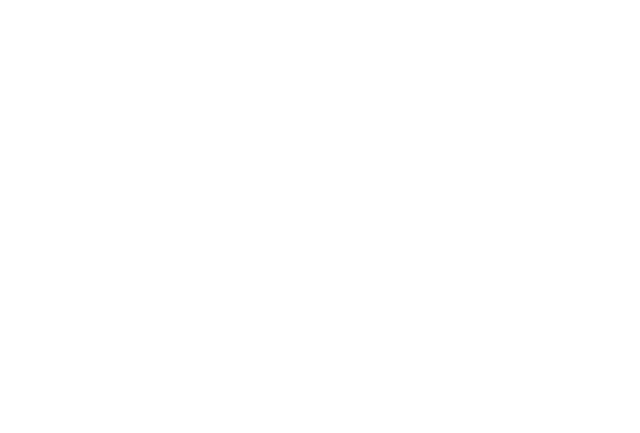
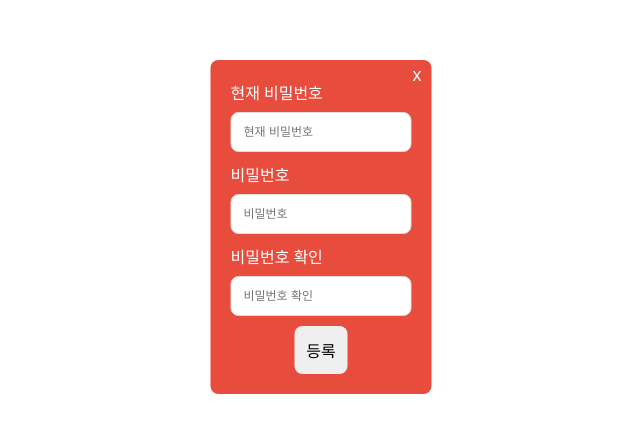
Before and after one commit to tomyhas59/household-book, a React (Create React App) app: page /changePassword in a window 1280 px wide. Before the commit this address had no page. Shown: the part 173-606 px from the top of the page, without its empty margins (319-959 px from the left). Built offline with nearby package versions, Linux system fonts and the light colour scheme.

Commit message:
ChangePasswordPage

```diff
--- a/src/App.tsx
+++ b/src/App.tsx
@@ -4,6 +4,7 @@ import Annual from "./pages/Annual";
 import { RecoilRoot } from "recoil";
 import Sign from "./pages/Sign";
 import Home from "./pages/Home";
+import ChangePasswordPage from "./pages/ChangePasswordPage";
 
 const App: React.FC = () => {
   return (
@@ -14,6 +15,7 @@ const App: React.FC = () => {
           <Route path="/main" element={<Main />} />
           <Route path="/annual" element={<Annual />} />
           <Route path="/sign" element={<Sign />} />
+          <Route path="/changePassword" element={<ChangePasswordPage />} />
         </Routes>
       </BrowserRouter>
     </RecoilRoot>
--- a/src/components/OptionButton.tsx
+++ b/src/components/OptionButton.tsx
@@ -7,9 +7,9 @@ import { useSetRecoilState } from "recoil";
 const OptionButton = () => {
   const navigator = useNavigate();
   const setUser = useSetRecoilState(userState);
+  const [popUpOption, setPopUpOption] = useState<boolean>(false);
+  const popUpOptionRef = useRef<HTMLDivElement>(null);
 
-  const [popUpOption, setpopUpOption] = useState<boolean>(false);
-  const popUpOptionRef = useRef<HTMLDivElement>(null);
   const handleLogout = () => {
     localStorage.removeItem("jwt");
     setUser(null);
@@ -23,7 +23,7 @@ const OptionButton = () => {
         popUpOptionRef.current &&
         !popUpOptionRef.current.contains(e.target as Node)
       ) {
-        setpopUpOption(false);
+        setPopUpOption(false);
       }
     };
 
@@ -34,15 +34,19 @@ const OptionButton = () => {
     };
   }, []);
 
+  const handleOption = () => {
+    navigator("/changePassword");
+  };
+
   return (
-    <OptionButtonWrapper>
-      <OptionOpenButton onClick={() => setpopUpOption((prev) => !prev)}>
-        OPTION
-      </OptionOpenButton>
+    <OptionButtonWrapper onClick={() => setPopUpOption((prev) => !prev)}>
+      OPTION
       {popUpOption && (
         <PopUpOption ref={popUpOptionRef}>
           <LogoutButton onClick={handleLogout}>로그아웃</LogoutButton>
-          <ChangePasswordText>비밀번호 변경</ChangePasswordText>
+          <ChangePasswordText onClick={handleOption}>
+            비밀번호 변경
+          </ChangePasswordText>
         </PopUpOption>
       )}
     </OptionButtonWrapper>
@@ -53,14 +57,23 @@ export default OptionButton;
 
 const OptionButtonWrapper = styled.div`
   position: relative;
+  background-color: #e74c3c;
+  color: #ffffff;
+  border-radius: 8px;
+  padding: 10px;
   display: flex;
   justify-content: center;
   align-items: center;
   gap: 10px;
-
+  &:hover {
+    background-color: #c0392b;
+  }
+  cursor: pointer;
   @media (max-width: 480px) {
     word-break: keep-all;
-    gap: 0;
+    min-width: 40px;
+    font-size: 0.6rem;
+    padding: 5px;
   }
 `;
 
@@ -87,21 +100,6 @@ const LogoutButton = styled.button`
   }
 `;
 
-const OptionOpenButton = styled.div`
-  text-align: center;
-  font-size: 10px;
-  text-decoration: none;
-  background-color: #e74c3c;
-  border-radius: 8px;
-  padding: 4px;
-  color: #ffffff;
-  transition: all 0.3s ease;
-  cursor: pointer;
-  &:hover {
-    background-color: #c0392b;
-  }
-`;
-
 const PopUpOption = styled.div`
   background-color: #e74c3c;
   padding: 5px;
@@ -112,9 +110,6 @@ const PopUpOption = styled.div`
   display: flex;
   flex-direction: column;
   z-index: 9999;
-  @media (max-width: 480px) {
-    left: 100px;
-  }
 `;
 
 const ChangePasswordText = styled(LogoutButton)``;
--- /dev/null
+++ b/src/pages/ChangePasswordPage.tsx
@@ -0,0 +1,136 @@
+import styled from "styled-components";
+import { ChangeEvent, useCallback, useState } from "react";
+import { useNavigate } from "react-router";
+
+const ChangePasswordPage = () => {
+  const [changePasswordData, setChangePasswordData] = useState({
+    prevPassword: "",
+    newPassword: "",
+    passwordConfirm: "",
+  });
+  const [passwordError, setPasswordError] = useState(false);
+  const navigator = useNavigate();
+  const handleOnChange = (e: ChangeEvent<HTMLInputElement>) => {
+    setChangePasswordData({
+      ...changePasswordData,
+      [e.target.name]: e.target.value,
+    });
+    setPasswordError(e.target.value !== changePasswordData.newPassword);
+  };
+
+  const changePasswordSubmit = useCallback(() => {}, []);
+
+  return (
+    <ChangePasswordFormContainer onSubmit={changePasswordSubmit}>
+      <XBox onClick={() => navigator("/main")}>x</XBox>
+      <FormGroup>
+        <Label>현재 비밀번호</Label>
+        <Input
+          name="prevPassword"
+          type="password"
+          value={changePasswordData.prevPassword}
+          onChange={handleOnChange}
+          placeholder="현재 비밀번호"
+        />
+      </FormGroup>
+      <FormGroup>
+        <Label>비밀번호</Label>
+        <Input
+          name="newPassword"
+          type="password"
+          value={changePasswordData.newPassword}
+          onChange={handleOnChange}
+          placeholder="비밀번호"
+        />
+      </FormGroup>
+      <FormGroup>
+        <Label>비밀번호 확인</Label>
+        <Input
+          name="passwordConfirm"
+          type="password"
+          value={changePasswordData.passwordConfirm}
+          onChange={handleOnChange}
+          placeholder="비밀번호 확인"
+        />
+      </FormGroup>
+      {passwordError && (
+        <CheckMessage>비밀번호가 일치하지 않습니다</CheckMessage>
+      )}
+      <Button type="submit">등록</Button>
+    </ChangePasswordFormContainer>
+  );
+};
+
+export default ChangePasswordPage;
+
+const ChangePasswordFormContainer = styled.form`
+  position: absolute;
+  top: 50%;
+  left: 50%;
+  transform: translate(-50%, -50%);
+  display: flex;
+  flex-direction: column;
+  align-items: center;
+  z-index: 9999999999;
+  background-color: #e74c3c;
+  border-radius: 8px;
+  padding: 20px;
+  color: #fff;
+`;
+
+const XBox = styled.button`
+  position: absolute;
+  top: 5px;
+  right: 10px;
+  background-color: transparent;
+  border: none;
+  font-size: 18px;
+  color: #fff;
+  cursor: pointer;
+  &:hover {
+    color: #bab5b5;
+  }
+`;
+const FormGroup = styled.div`
+  margin-bottom: 10px;
+`;
+
+const Label = styled.label`
+  display: block;
+  margin-bottom: 8px;
+  font-weight: bold;
+  font-weight: 500;
+`;
+
+const Input = styled.input`
+  width: 100%;
+  padding: 12px;
+  font-size: 12px;
+  border: 1px solid #ddd;
+  border-radius: 8px;
+  box-sizing: border-box;
+  transition: border-color 0.3s ease;
+`;
+
+const Button = styled.button`
+  padding: 12px;
+  font-size: 16px;
+  border: none;
+  border-radius: 8px;
+  cursor: pointer;
+  transition:
+    background-color 0.3s ease,
+    transform 0.3s ease;
+
+  &:hover {
+    background-color: #bab5b5;
+    transform: translateY(-2px);
+  }
+`;
+
+const CheckMessage = styled.div`
+  color: red;
+  margin-top: 10px;
+  text-align: center;
+  font-size: 14px;
+`;
```
